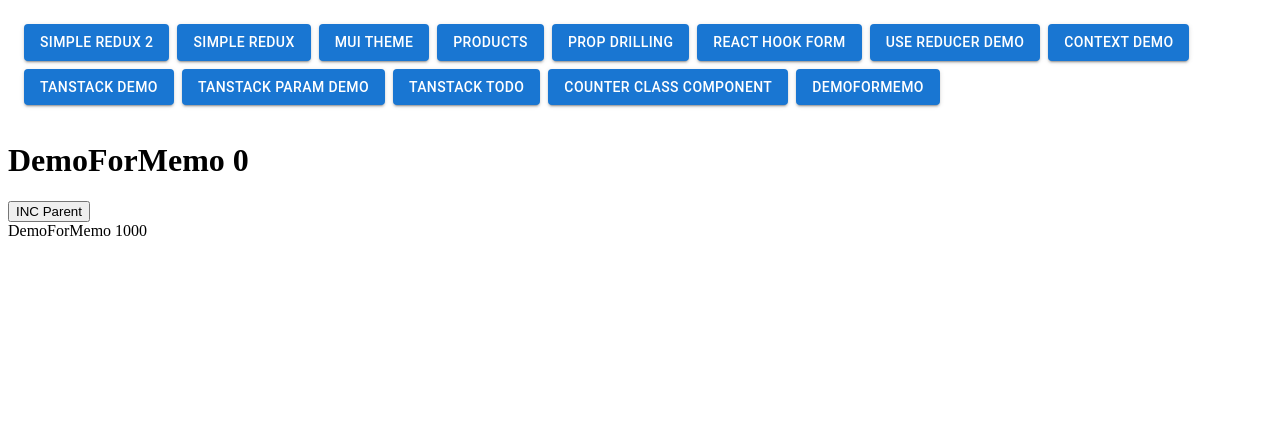
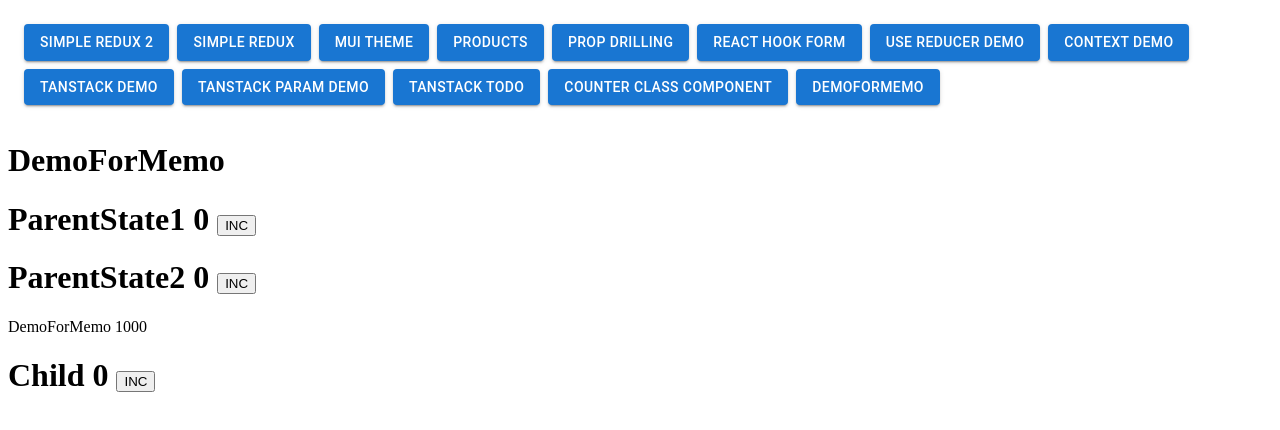
Before and after one commit to gavand-sagar/vite-project-feb-react-mui, a React (Vite) app: page /DemoForMemo in a window 1280 px wide. Shown: the top 430 px of the page. Built offline with nearby package versions, Linux system fonts and the light colour scheme.

Commit message:
useMemo() and react.memo()

```diff
--- a/src/DemoForMemo/DemoForMemo.tsx
+++ b/src/DemoForMemo/DemoForMemo.tsx
@@ -1,8 +1,9 @@
-import React, { useState } from "react"
+import React, { memo, useEffect, useMemo, useState } from "react"
 
 type Props = {}
 
 export function DemoForMemoChild({ }: Props) {
+    const [childState, setChildState] = useState(0)
     console.log("Child Rerendered")
     let v = 0;
     for (let i = 0; i < 1000; i++) {
@@ -10,22 +11,33 @@ export function DemoForMemoChild({ }: Props) {
     }
     console.log("Child Calculated " + v + " times")
     return (
-        <div>DemoForMemo {v}</div>
+        <div>
+            DemoForMemo {v}
+            <h1>Child {childState} <button onClick={() => setChildState(childState + 1)}>INC</button></h1>
+
+        </div>
     )
 }
 
-const BetterChild = React.memo(DemoForMemoChild)
+const MemoizedChild = memo(DemoForMemoChild)
 
 type ParentProps = {}
 
 export default function DemoForMemo({ }: ParentProps) {
-    const [ParentState, setParentState] = useState(0)
-    console.log("Parent Re-rendered")
+    const [ParentState1, setParentState1] = useState(0)
+
+    const [ParentState2, setParentState2] = useState(0)
+
+
+    const BetterChild = useMemo(() => <DemoForMemoChild />, [ParentState2]);
+
     return (
         <div>
-            <h1>DemoForMemo {ParentState}</h1>
-            <button onClick={() => setParentState(ParentState + 1)}>INC Parent</button>
-            <BetterChild />
+            <h1>DemoForMemo </h1>
+            <h1>ParentState1 {ParentState1} <button onClick={() => setParentState1(ParentState1 + 1)}>INC</button></h1>
+            <h1>ParentState2 {ParentState2} <button onClick={() => setParentState2(ParentState2 + 1)}>INC</button></h1>
+            {BetterChild}
+            {/* <DemoForMemoChild/> */}
         </div>
     )
 }
```
